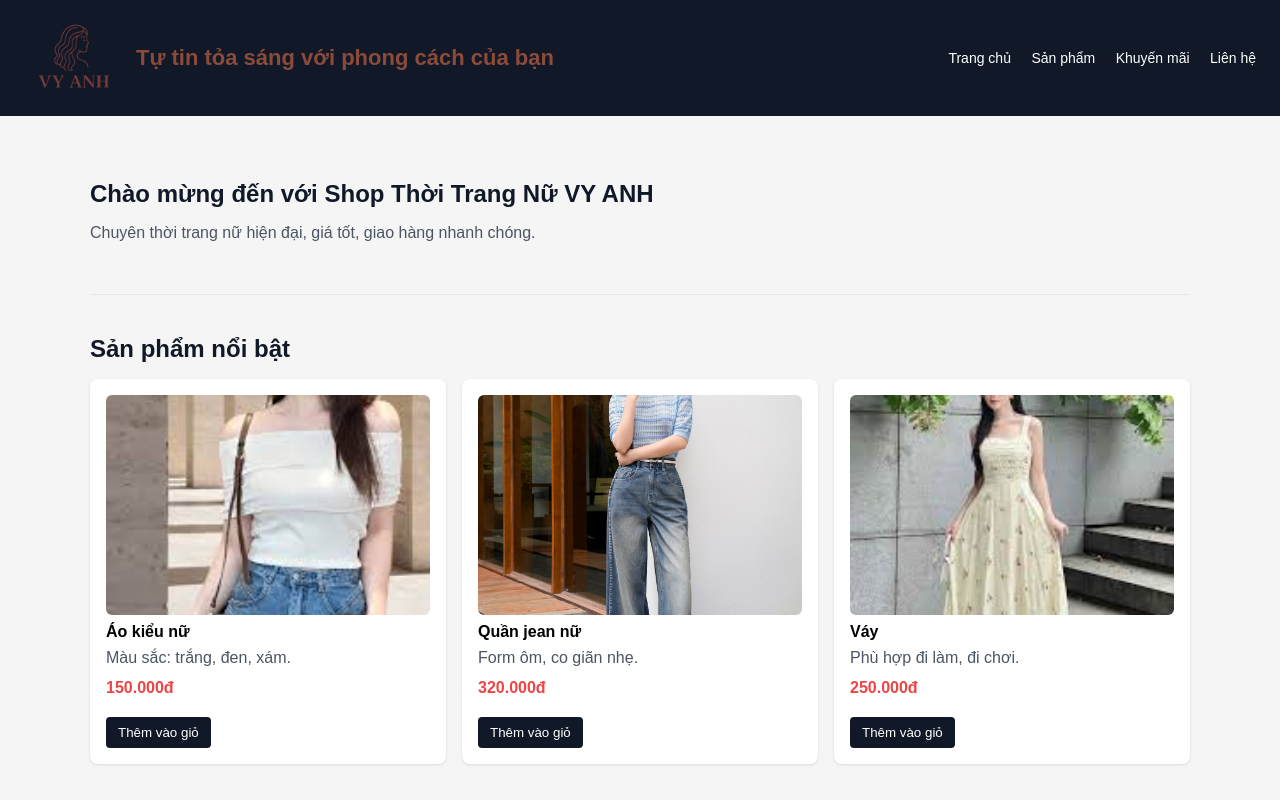
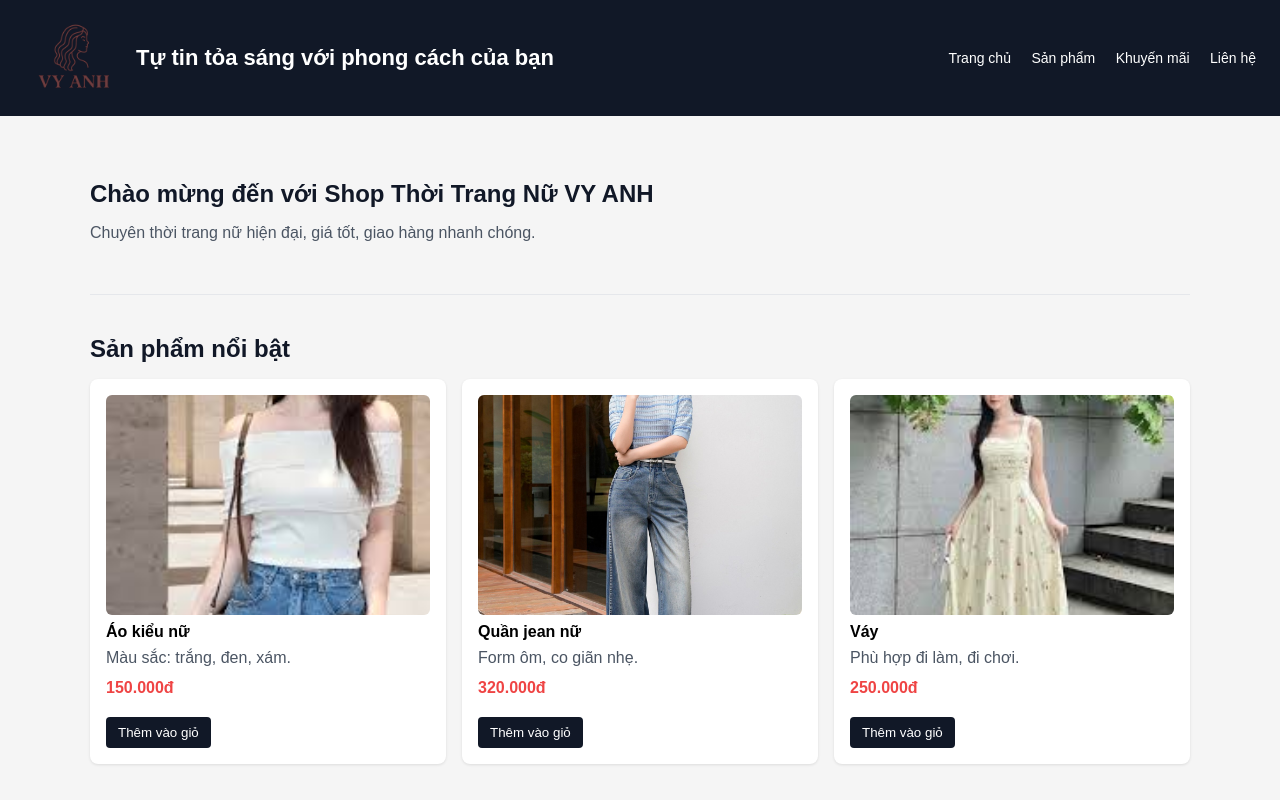
Before and after one commit to htuongvy2804-commits/shopthoitrangnuvyanh1, a plain HTML site: page index.html in a window 1280 px wide. Shown: the top 800 px of the page. Drawn offline with Linux system fonts and the light colour scheme.

Commit message:
Add files via upload

```diff
--- a/style.css
+++ b/style.css
@@ -30,7 +30,7 @@ header {
  .logo-tagline {
     font-size: 22px;
     font-weight: 600;
-    color: #8b4b3a;
+    color: #ffffff;
  }
 nav a {
     color: white;
```
